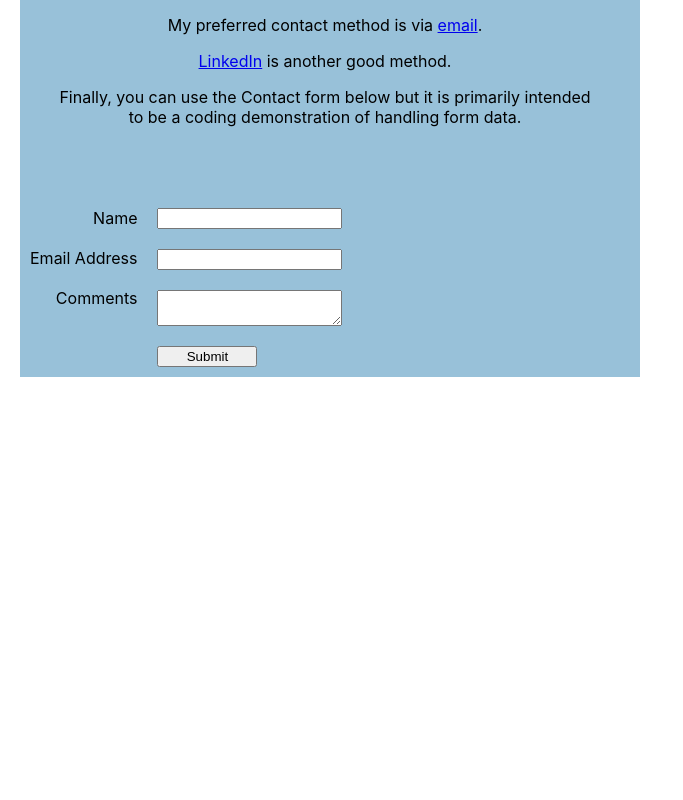
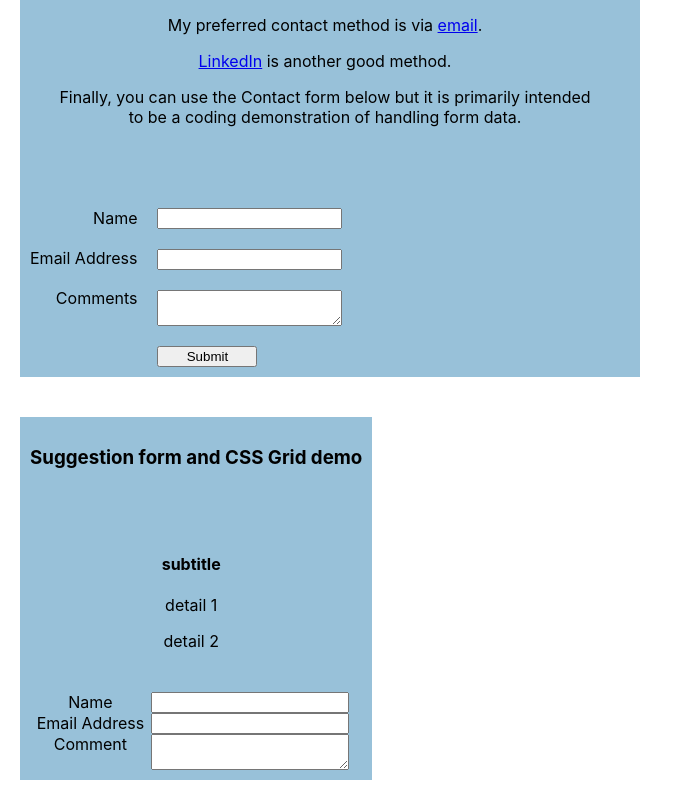
Before and after one commit to budajeff/portfolio-angular, an Angular app: page /contact in a window 1280 px wide. Shown: the part 226-1026 px from the top of the page, without its empty margins (0-683 px from the left). Before the commit the page ends 800 px from the top, so only its background shows below. Built offline with nearby package versions, Linux system fonts and the light colour scheme.

Commit message:
suggestion form

```diff
--- a/src/app/app.module.ts
+++ b/src/app/app.module.ts
@@ -14,6 +14,7 @@ import { SkillsPageComponent } from './skills-page/skills-page.component';
 import { NavBarComponent } from './nav-bar/nav-bar.component';
 import { ContactPageComponent } from './contact-page/contact-page.component';
 import { ContactFormComponent } from './contact-form/contact-form.component';
+import { SuggestionFormComponent } from './suggestion-form/suggestion-form.component';
 
 @NgModule({
   declarations: [
@@ -26,7 +27,8 @@ import { ContactFormComponent } from './contact-form/contact-form.component';
     SkillsPageComponent,
     NavBarComponent,
     ContactPageComponent,
-    ContactFormComponent
+    ContactFormComponent,
+    SuggestionFormComponent
   ],
   imports: [
     BrowserModule,
--- a/src/app/contact-page/contact-page.component.html
+++ b/src/app/contact-page/contact-page.component.html
@@ -8,3 +8,13 @@
 <ng-template #contactForm>
     <contact-form></contact-form>
 </ng-template>
+
+<card
+    [title]="'Suggestion form and CSS Grid demo'"
+    [customContent]="suggestionForm">
+
+</card>
+
+<ng-template #suggestionForm>
+    <suggestion-form></suggestion-form>
+</ng-template>
--- /dev/null
+++ b/src/app/suggestion-form/suggestion-form.component.html
@@ -0,0 +1,10 @@
+<form class="suggestion-form container">
+        <label class="label name-row" for="name">Name</label>
+        <input class="input name-row" id="name" name="name" [(ngModel)]="suggestionData.name">
+
+        <label class="label emailAddress-row" for="emailAddress">Email Address</label>
+        <input class="input emailAddress-row" id="emailAddress" name="emailAddress" [(ngModel)]="suggestionData.emailAddress">
+
+        <label class="label comment-row" for="comment">Comment</label>
+        <textarea class="input comment-row" id="comment" name="comment" [(ngModel)]="suggestionData.comment"></textarea>
+</form>
--- /dev/null
+++ b/src/app/suggestion-form/suggestion-form.component.scss
@@ -0,0 +1,26 @@
+.suggestion-form {
+    display: grid;
+    width: 100%;
+}
+.container {
+    grid-template-columns: [label-col] auto [input-col] auto [error-col] auto;
+    grid-template-rows: [name-row] auto [emailAddress-row] auto [comment-row] auto;
+}
+.label {
+    grid-column-start: label-col;
+}
+.input {
+    grid-column-start: input-col;
+}
+.error {
+    grid-column-start: error-col;
+}
+.name-row {
+    grid-row-start: name-row;
+}
+.emailAddress-row {
+    grid-row-start: emailAddress-row;
+}
+.comment-row{
+    grid-row-start: comment-row;
+}
--- /dev/null
+++ b/src/app/suggestion-form/suggestion-form.component.ts
@@ -0,0 +1,21 @@
+import { Component, OnInit } from '@angular/core';
+
+@Component({
+  selector: 'suggestion-form',
+  templateUrl: './suggestion-form.component.html',
+  styleUrls: ['./suggestion-form.component.scss']
+})
+export class SuggestionFormComponent implements OnInit {
+
+  public suggestionData: {name:string, emailAddress:string, comment:string}= {
+    comment: '',
+    name: '',
+    emailAddress: ''
+  }
+
+  constructor() { }
+
+  ngOnInit(): void {
+  }
+
+}
```
Also changed, not shown: 1 other file (tests, documents, lock files or other folders).
